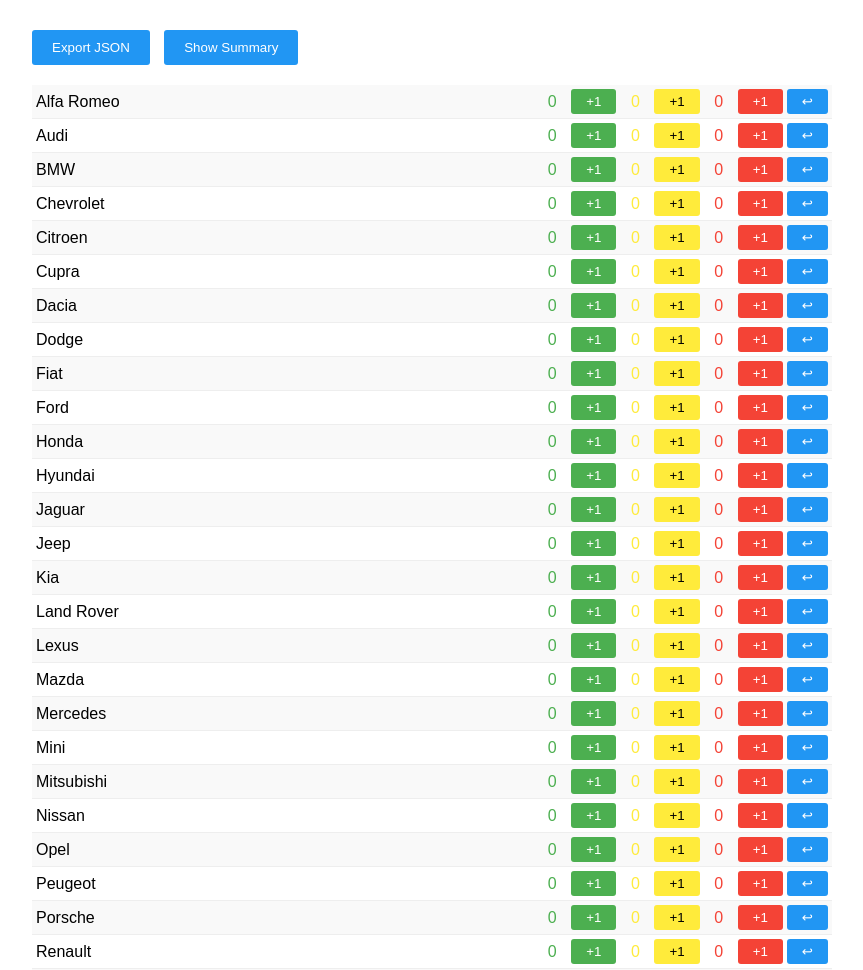
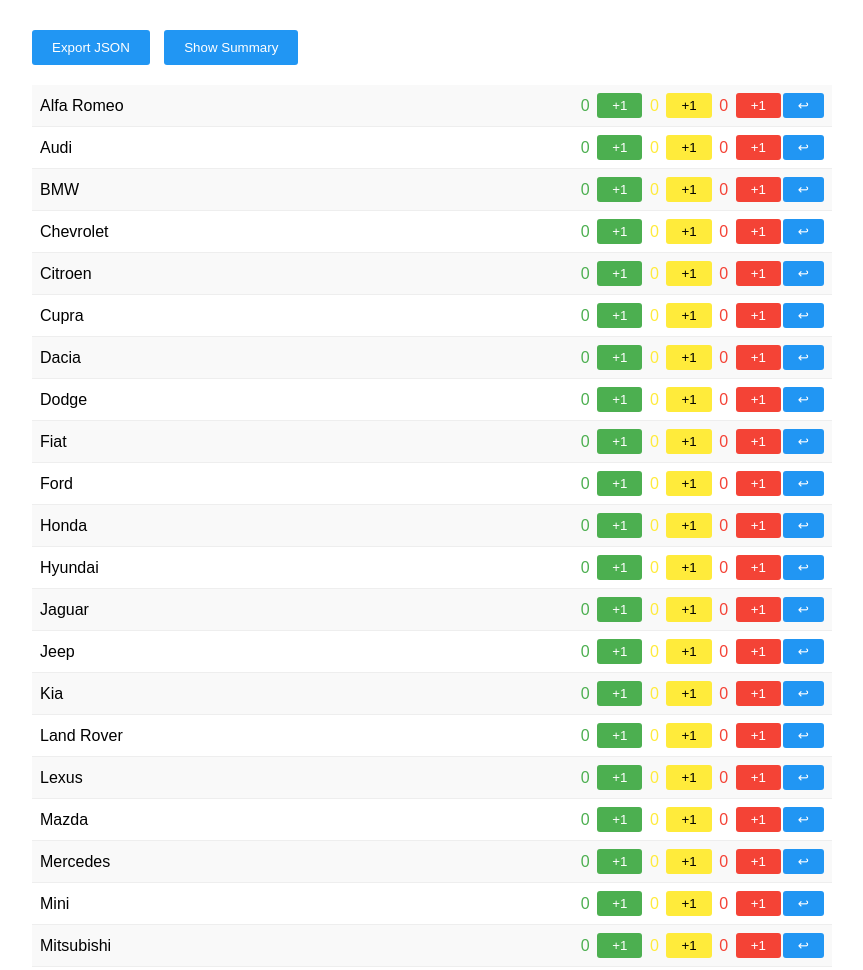
Before and after one commit to tobias-talaj/car-brands-parking, a plain HTML site: page index.html in a window 1280 px wide. Shown: the top 970 px of the page, without its empty margins (208-1071 px from the left). Drawn offline with Linux system fonts and the light colour scheme.

```diff
--- a/index.html
+++ b/index.html
@@ -15,7 +15,7 @@
             display: flex;
             justify-content: space-between;
             align-items: center;
-            padding: 4px;
+            padding: 8px;
             border-bottom: 1px solid #eee;
         }
         .brand-row:nth-child(odd) {
@@ -26,7 +26,7 @@
         }
         .counts {
             display: flex;
-            gap: 4px;
+            gap: 2px;
             align-items: center;
         }
         .good {
@@ -62,7 +62,7 @@
             border-radius: 3px;
         }
         .count {
-            min-width: 30px;
+            min-width: 20px;
             text-align: center;
         }
         .good-count {
```
